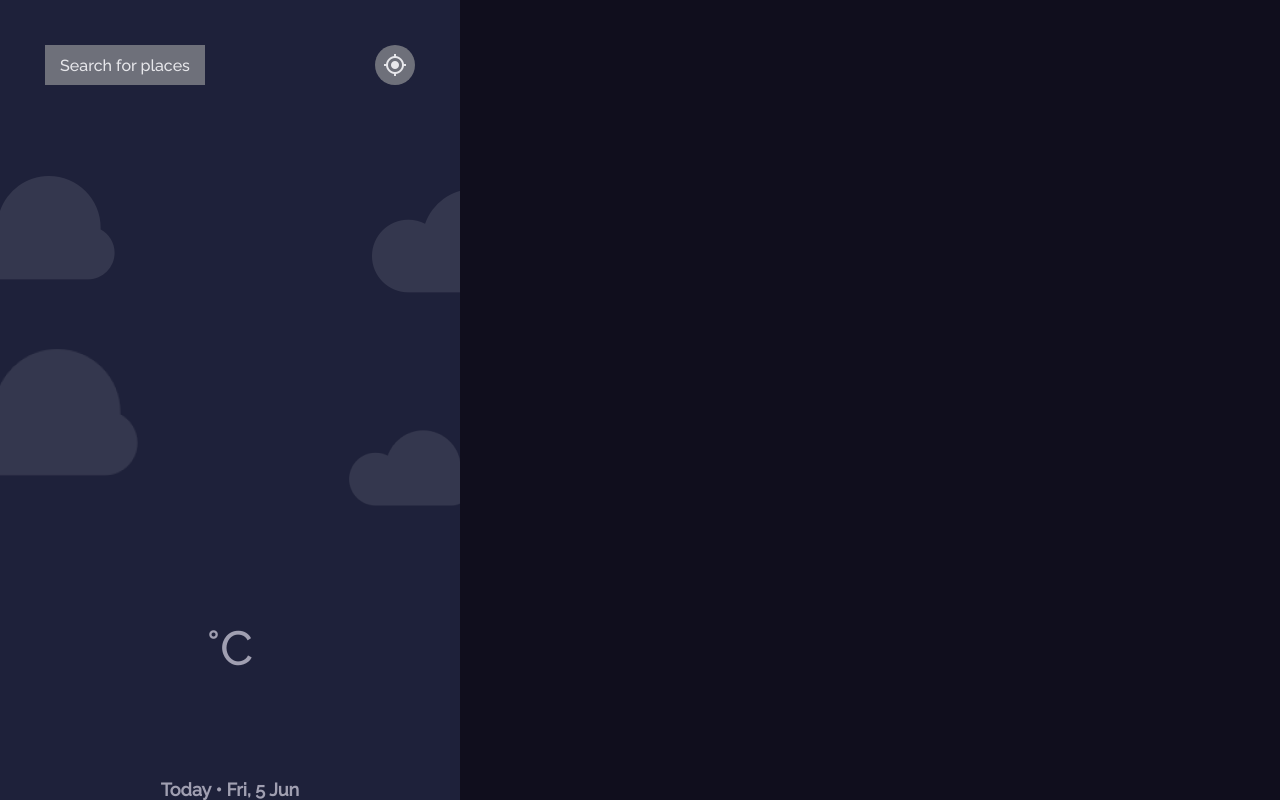
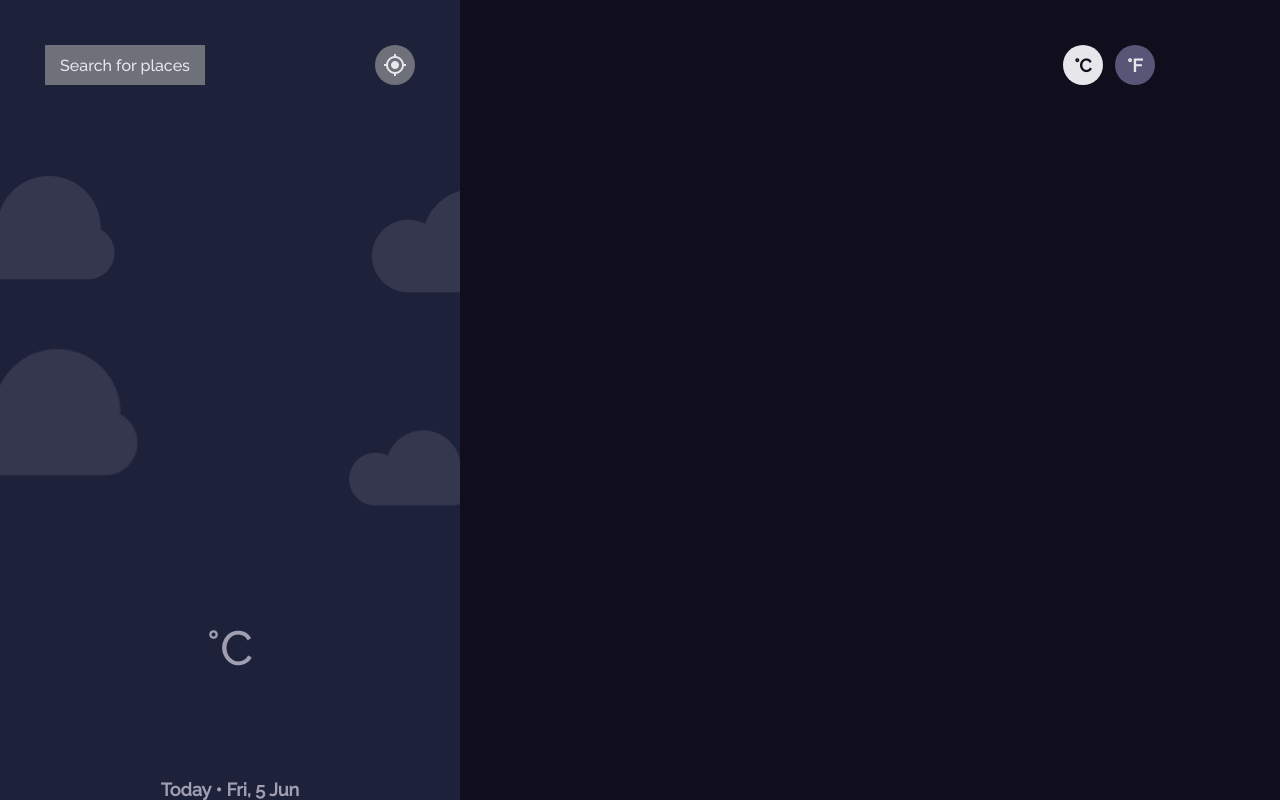
Before and after one commit to raulwwq0/weather-app, a Vue app: page / in a window 1280 px wide. Built offline with nearby package versions, Linux system fonts and the light colour scheme; no server answers.

Commit message:
Btn to change temperature units

```diff
--- a/src/App.vue
+++ b/src/App.vue
@@ -1,15 +1,18 @@
 <template>
   <Sidebar />
+  <TemperatureButtons />
 </template>
 
 <script>
+import "./assets/styles/css/styles.css";
 import Sidebar from "./components/Sidebar";
-import "./assets/styles/css/styles.css";
+import TemperatureButtons from "./components/TemperatureButtons";
 
 export default {
   name: 'App',
   components: {
-    Sidebar
+    Sidebar,
+    TemperatureButtons
   }
 }
 </script>
--- a/src/assets/styles/css/styles.css
+++ b/src/assets/styles/css/styles.css
@@ -93,6 +93,29 @@
   text-transform: capitalize;
 }
 
+#temperature-buttons {
+  position: absolute;
+  top: 45px;
+  right: 125px;
+}
+#temperature-buttons #fahrenheit {
+  margin-left: 12px;
+}
+#temperature-buttons .temperature-button {
+  width: 40px;
+  height: 40px;
+  border: none;
+  border-radius: 9999px;
+  background-color: #585676;
+  color: #E7E7EB;
+  font-size: 18px;
+  font-weight: 700;
+}
+#temperature-buttons .active {
+  background-color: #E7E7EB;
+  color: #100E1D;
+}
+
 * {
   margin: 0;
   padding: 0;
--- /dev/null
+++ b/src/assets/styles/scss/_temperature.scss
@@ -0,0 +1,26 @@
+@use 'var';
+
+#temperature-buttons{
+    position: absolute;
+    top: 45px;
+    right: 125px;
+    #fahrenheit{
+        margin-left: 12px;
+    }
+
+    .temperature-button{
+        width: 40px;
+        height: 40px;
+        border: none;
+        border-radius: var.$circle-radius;
+        background-color: var.$bg-color-4;
+        color: var.$font-color-1;
+        font-size: 18px;
+        font-weight: 700;
+    }
+
+    .active{
+        background-color: var.$font-color-1;
+        color: var.$bg-color-1;
+    }
+}
--- a/src/assets/styles/scss/_var.scss
+++ b/src/assets/styles/scss/_var.scss
@@ -2,6 +2,7 @@
 $bg-color-1: #100E1D;
 $bg-color-2: #1E213A;
 $bg-color-3: #6E707A;
+$bg-color-4: #585676;
 
 // Fonts
 @font-face {
--- a/src/assets/styles/scss/main.scss
+++ b/src/assets/styles/scss/main.scss
@@ -1,5 +1,6 @@
 @use 'var';
 @use 'sidebar';
+@use 'temperature';
 
 *{
     margin: 0;
--- a/src/components/Sidebar.vue
+++ b/src/components/Sidebar.vue
@@ -101,7 +101,7 @@
 </template>
 
 <script>
-import { onMounted, ref } from "vue";
+import { ref, watchEffect } from "vue";
 import axios from "axios";
 import store from "../store";
 
@@ -110,15 +110,17 @@ export default {
   setup() {
     const api = "http://api.openweathermap.org/data/2.5";
     const api_key = process.env.VUE_APP_API_KEY;
-    var units = store.state.units; // metric = celsius, imperial = fahrenheit
+    var units = ref(store.state.units);
     var location = store.state.location;
     var temperature = ref(null);
     var weather_main = ref(null);
     var weather_description = ref(null);
 
-    function getWeatherData() {
+    function getWeatherData(units) {
       axios
-        .get(`${api}/weather?q=${location}&appid=${api_key}&units=${units} `)
+        .get(
+          `${api}/weather?q=${location}&appid=${api_key}&units=${units}`
+        )
         .then((res) => {
           console.log(res);
           // Get temperature
@@ -131,8 +133,9 @@ export default {
         });
     }
 
-    onMounted(() => {
-      getWeatherData();
+    watchEffect(() => {
+      getWeatherData(store.state.units);
+      units.value = store.state.units;
     });
 
     return {
--- /dev/null
+++ b/src/components/TemperatureButtons.vue
@@ -0,0 +1,38 @@
+<template>
+  <div id="temperature-buttons">
+    <button id="celsius" class="temperature-button active" @click="changeToCelsius(), setActive('celsius')">°C</button>
+    <button id="fahrenheit" class="temperature-button" @click="changeToFahrenheit(), setActive('fahrenheit')">°F</button>
+  </div>
+</template>
+
+<script>
+import store from "../store";
+
+export default {
+  name: "TemperatureButtons",
+  setup(){
+      function changeToCelsius(){
+          store.commit("CELSIUS");
+      }
+
+      function changeToFahrenheit(){
+          store.commit("FAHRENHEIT");
+      }
+
+      function setActive(btn){
+        let celsius = document.getElementById("celsius");
+        let fahrenheit = document.getElementById("fahrenheit");
+
+        if(btn === "celsius"){
+          celsius.classList.add("active");
+          fahrenheit.classList.remove("active");
+        }else {
+          fahrenheit.classList.add("active");
+          celsius.classList.remove("active");
+        }
+      }
+
+      return { changeToCelsius, changeToFahrenheit, setActive}
+  }
+};
+</script>
--- a/src/store.js
+++ b/src/store.js
@@ -1,10 +1,19 @@
-import { createStore } from "vuex" ;
+import { createStore } from "vuex";
 
 const store = createStore({
-   state:{
-      units: "metric",
-      location: "malaga",
-   }
+  state: {
+    units: "metric",
+    location: "malaga",
+  },
+  mutations: {
+    FAHRENHEIT:(state) => {
+        state.units = "imperial";
+    },
+
+    CELSIUS: (state) => {
+        state.units = "metric";
+    }
+  },
 });
 
 export default store;
```
Also changed, not shown: 1 other file (tests, documents, lock files or other folders).
